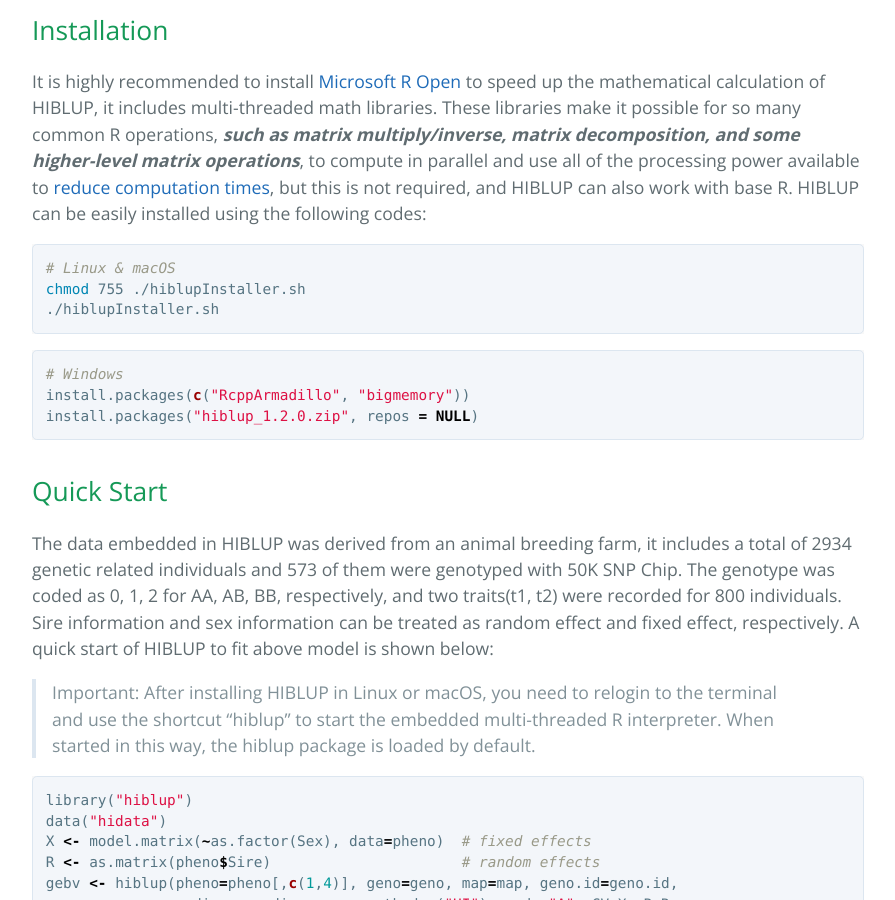
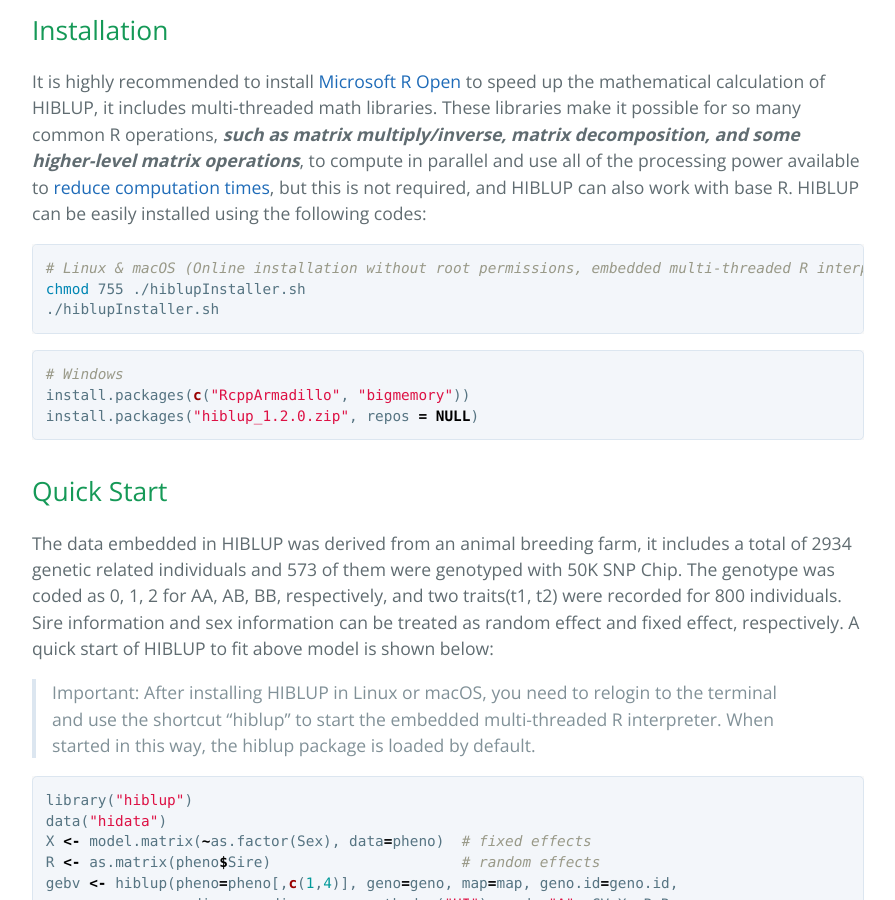
Before and after one commit to hiblup/hiblup.github.io, a Jekyll site: the page built from index.md, in a window 1280 px wide and 900 px high, scrolled down 1262 px. Shown: the whole window, without its empty margins (192-1087 px from the left). Built offline with Jekyll 4.4.1, drawn with Linux system fonts in a browser that asks for light colours; our own code applies the rules of GitHub Pages for plain Markdown files.

Commit message:
Update index.md

````diff
--- a/index.md
+++ b/index.md
@@ -33,7 +33,7 @@ HIBLUP(He-aI BLUP) is an user-friendly R package that provides estimated genetic
 It is highly recommended to install [Microsoft R Open](https://mran.microsoft.com/download/) to speed up the mathematical calculation of HIBLUP, it includes multi-threaded math libraries. These libraries make it possible for so many common R operations, ***such as matrix multiply/inverse, matrix decomposition, and some higher-level matrix operations***, to compute in parallel and use all of the processing power available to [reduce computation times](https://mran.microsoft.com/documents/rro/multithread/#mt-bench), but this is not required, and HIBLUP can also work with base R. HIBLUP can be easily installed using the following codes:
 
 ```shell
-# Linux & macOS
+# Linux & macOS (Online installation without root permissions, embedded multi-threaded R interpreter)
 chmod 755 ./hiblupInstaller.sh
 ./hiblupInstaller.sh
 ```
````
